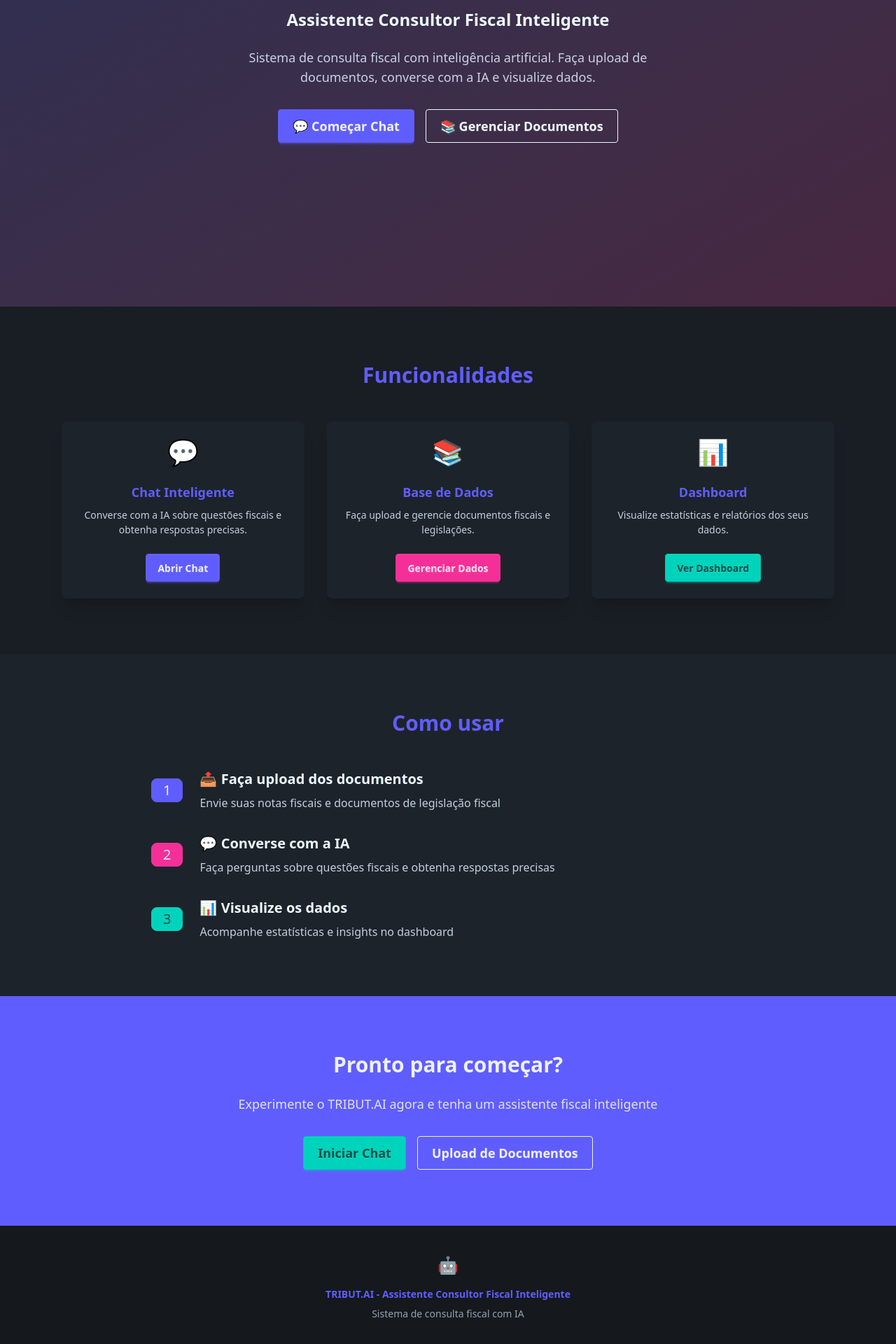
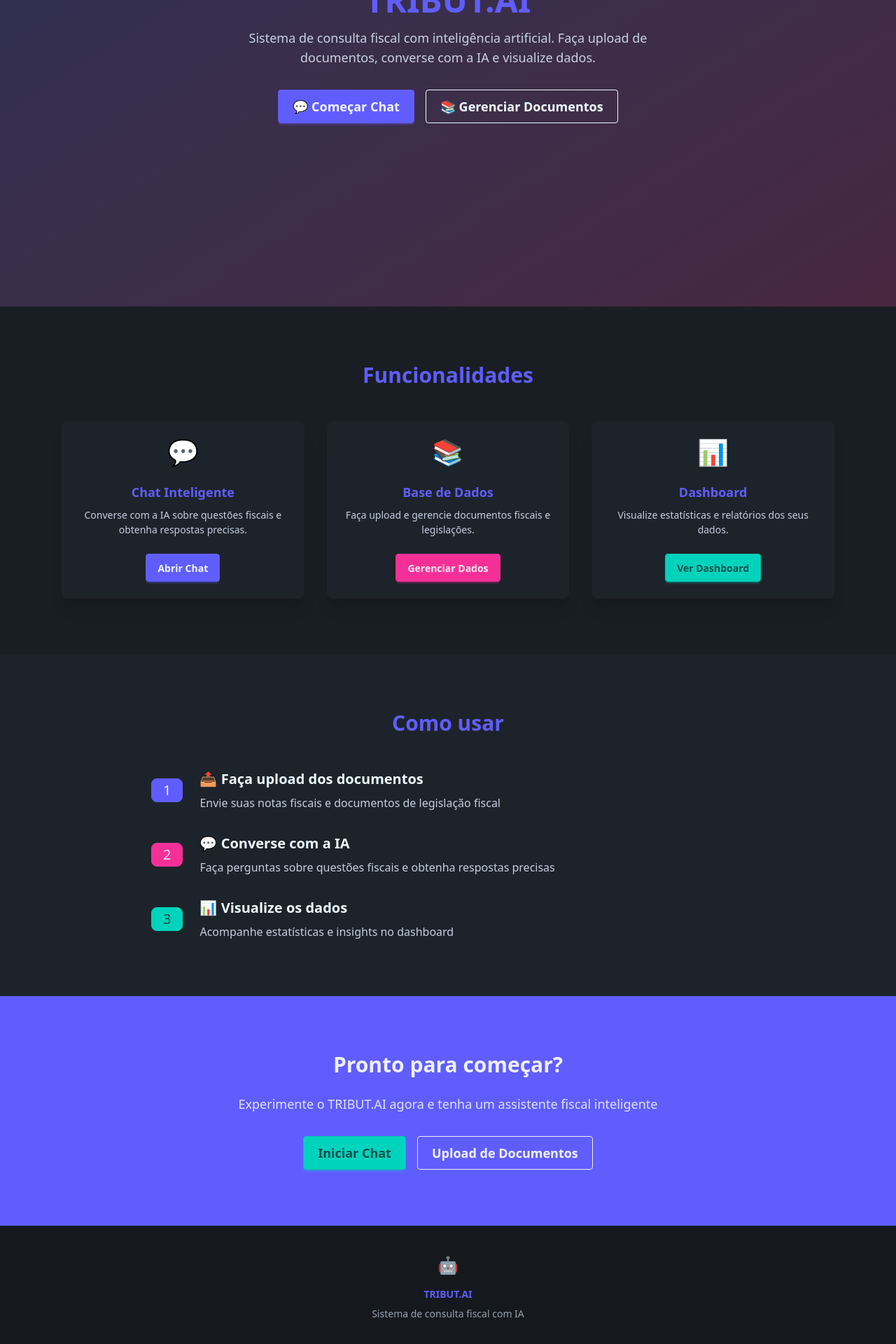
Before and after one commit to AbraaoM/ACFI, a Next.js app in the folder frontend/: page / in a window 1280 px wide. Shown: the part 362-2282 px from the top of the page at 70% size. Built offline with nearby package versions, Linux system fonts and the light colour scheme.

Commit message:
feat: remove redundant subtitle from homepage and simplify footer text

```diff
--- a/frontend/src/app/page.tsx
+++ b/frontend/src/app/page.tsx
@@ -13,7 +13,6 @@
           <div className="max-w-4xl">
             <div className="text-6xl mb-4">🤖</div>
             <h1 className="text-5xl font-bold text-primary mb-4">TRIBUT.AI</h1>
-            <h2 className="text-2xl font-semibold mb-6">Assistente Consultor Fiscal Inteligente</h2>
             <p className="text-lg mb-8 text-base-content/80 max-w-2xl mx-auto">
               Sistema de consulta fiscal com inteligência artificial.
               Faça upload de documentos, converse com a IA e visualize dados.
@@ -174,7 +173,7 @@
       <footer className="footer footer-center p-10 bg-base-300">
         <div>
           <div className="text-2xl mb-2">🤖</div>
-          <p className="font-semibold text-primary">TRIBUT.AI - Assistente Consultor Fiscal Inteligente</p>
+          <p className="font-semibold text-primary">TRIBUT.AI</p>
           <p className="text-sm text-base-content/60">Sistema de consulta fiscal com IA</p>
         </div>
       </footer>
```
